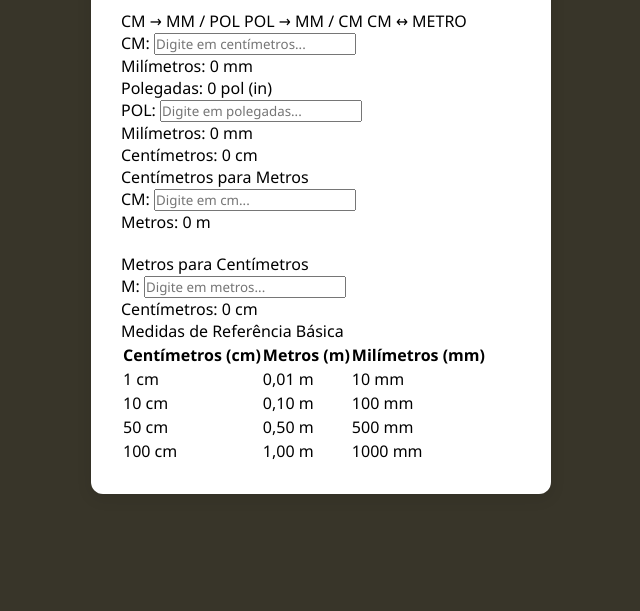
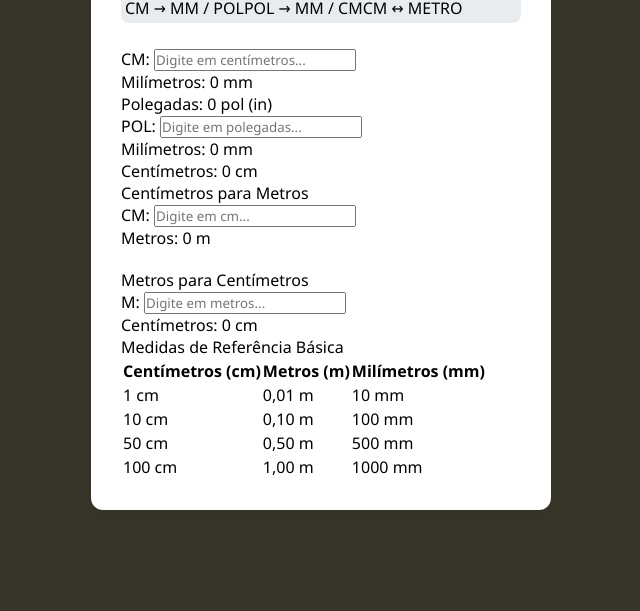
Before and after one commit to AgnaldoSouza47/conversor, a plain HTML site: page index.html in a window 1280 px wide. Shown: the part 189-800 px from the top of the page, without its empty margins (319-959 px from the left). Drawn offline with Linux system fonts and the light colour scheme.

Commit message:
estilizando a classe abas-button

```diff
--- a/css/conversor.css
+++ b/css/conversor.css
@@ -30,3 +30,10 @@ h2 {
 .radio-aba {
     display: none;
 }
+.abas-botoes {
+    display: flex;
+    background-color: #e9ecef;
+    padding: 4px;
+    border-radius: 8px;
+    margin-bottom: 25px;
+}
```
